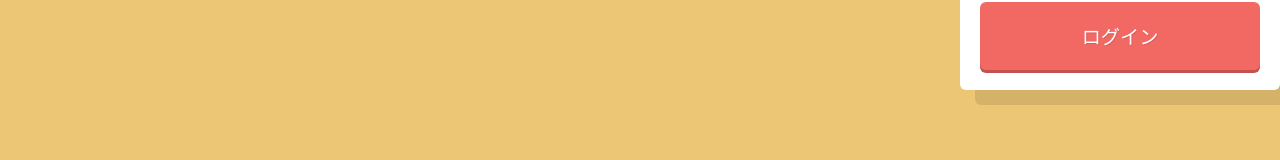
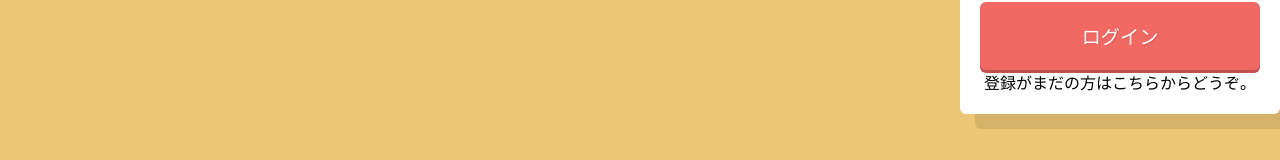
Before and after one commit to webex14-team-5/original-team-app, a Vue app: page /myPage in a window 1280 px wide. Shown: the part 414-574 px from the top of the page. Built offline with nearby package versions, Linux system fonts and the light colour scheme.

Commit message:
登録用リンク作成了

```diff
--- a/src/components/LoginComponents.vue
+++ b/src/components/LoginComponents.vue
@@ -13,6 +13,11 @@
     <button class="btn btn--cubic btn--orange btn--shadow" v-on:click="login">
       {{ LoginStatus }}
     </button>
+    <div>
+      <router-link to="/register" id="register_new_link"
+        >登録がまだの方はこちらからどうぞ。</router-link
+      >
+    </div>
   </div>
 </template>
 
@@ -80,7 +85,7 @@ export default {
   -webkit-box-shadow: 0 3px 5px rgba(0, 0, 0, 0.3);
   box-shadow: 0 3px 5px rgba(0, 0, 0, 0.3);
 }
-router-link {
+#register_new_link {
   color: black;
 }
 </style>
```
